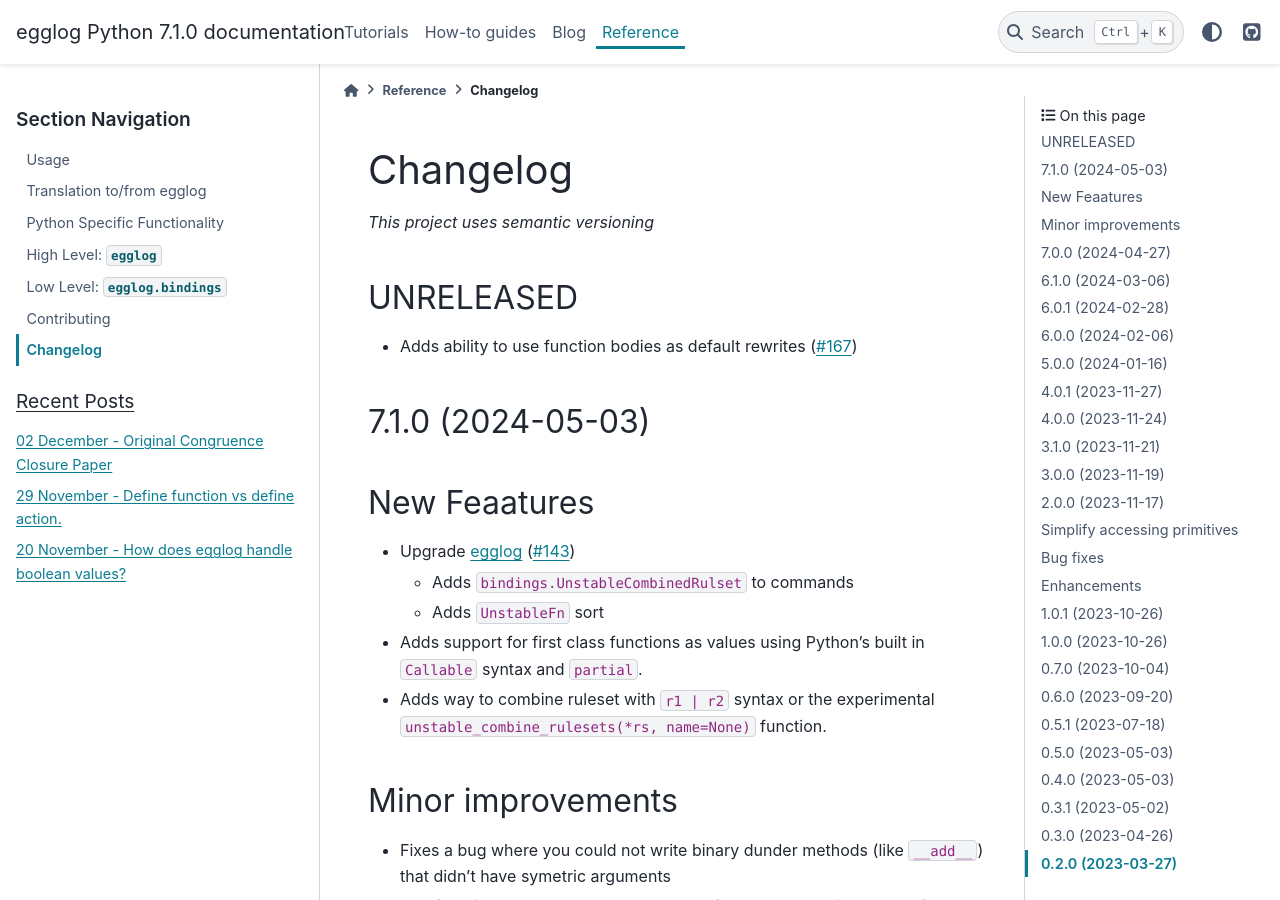
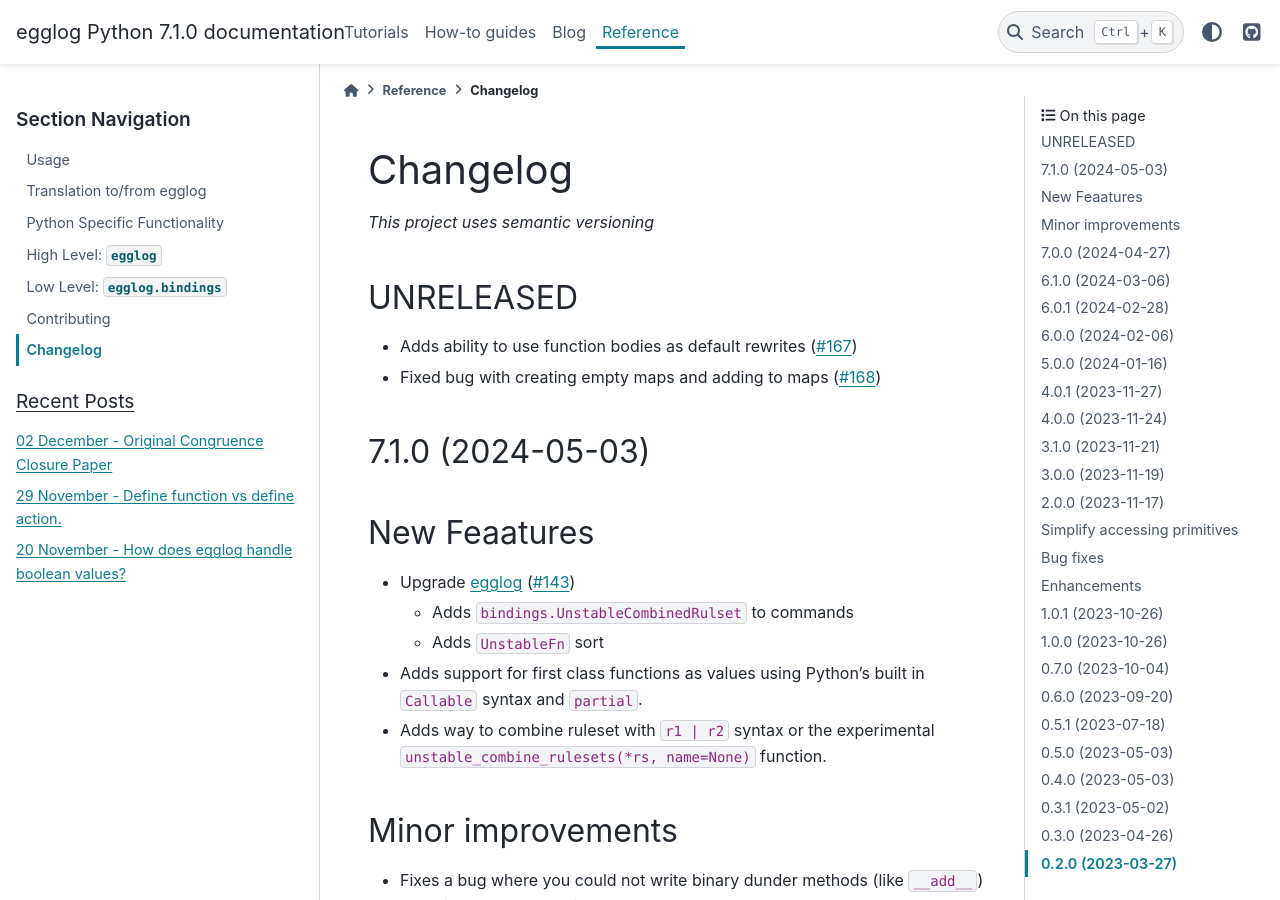
Before and after one commit to egraphs-good/egglog-python, a Sphinx documentation site: the page built from docs/changelog.md, in a window 1280 px wide and 900 px high. Built offline with Sphinx 7.4.7 and the PyData theme 0.15.4, drawn with Linux system fonts in a browser that asks for light colours; pages that are not in the unit, such as notebooks, are missing from menus; comment, search, counter and statistics services are not loaded; the version number is read from the project's files by our own code.

Commit message:
Add changelog entry

```diff
--- a/docs/changelog.md
+++ b/docs/changelog.md
@@ -5,6 +5,7 @@ _This project uses semantic versioning_
 ## UNRELEASED
 
 - Adds ability to use function bodies as default rewrites ([#167](https://github.com/egraphs-good/egglog-python/pull/167))
+- Fixed bug with creating empty maps and adding to maps ([#168](https://github.com/egraphs-good/egglog-python/pull/168))
 
 ## 7.1.0 (2024-05-03)
 
```
